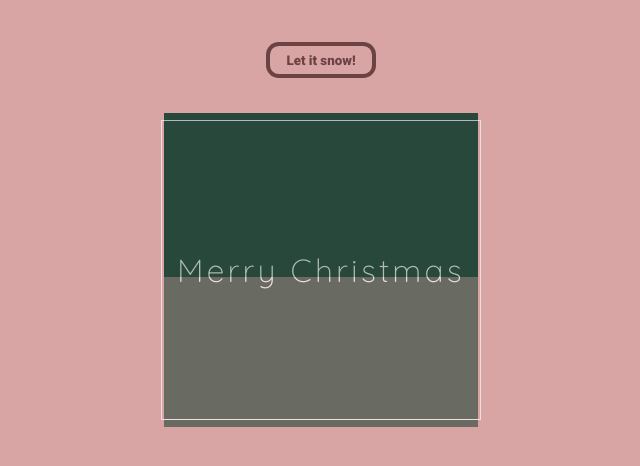
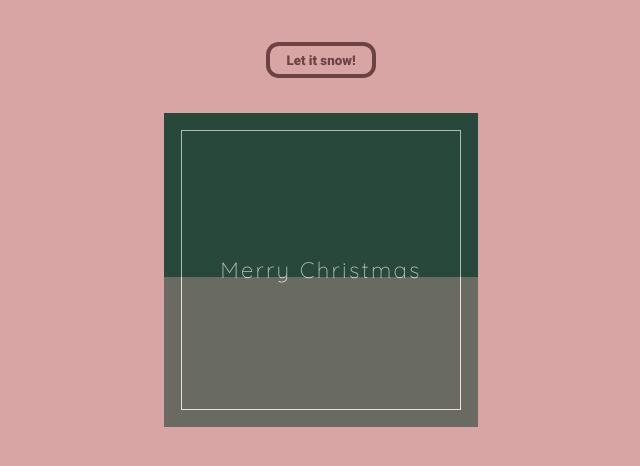
Before and after one commit to amandafager/The-Useless-Web, a plain HTML site: page index.html in a window 1280 px wide. Shown: the whole page, without its empty margins (319-959 px from the left). Drawn offline with Linux system fonts and the light colour scheme.

Commit message:
more style

```diff
--- a/app.js
+++ b/app.js
@@ -20,13 +20,13 @@ const slideBack = document.querySelector('.slide-back');
 
 
 slideForward.addEventListener('click', () => {
-  document.querySelector('.container').scrollBy(350, 0);
+  document.querySelector('.container').scrollBy(300, 0);
   //document.querySelector('.container').scrollLeft += 350;
 
 });
 
 slideBack.addEventListener('click', () => {
-  document.querySelector('.container').scrollLeft -= 350;
+  document.querySelector('.container').scrollLeft -= 300;
 
 });
 
--- a/style.css
+++ b/style.css
@@ -15,8 +15,8 @@
 }
 
 .box {
-  height: 320px;
-  width: 320px;
+  height: 280px;
+  width: 280px;
   border: 1px solid white;
   display: flex;
   justify-content: center;
@@ -29,7 +29,7 @@ h1 {
   white-space: nowrap;
   letter-spacing: 0.1em;
   animation: animated-text 2s 0.3s ease-in both;
-  font-size: 2rem;
+  font-size: 1.4rem;
 }
 
 @keyframes animated-text {
```
